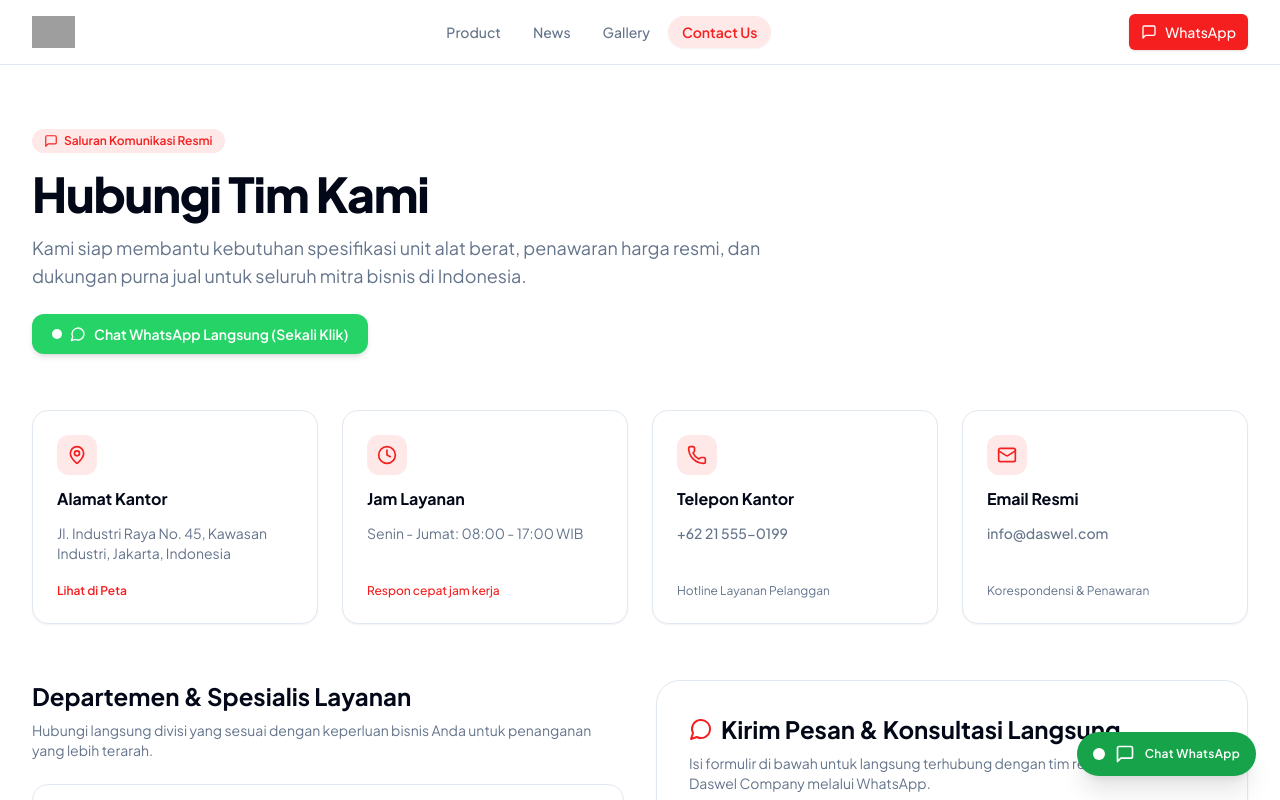
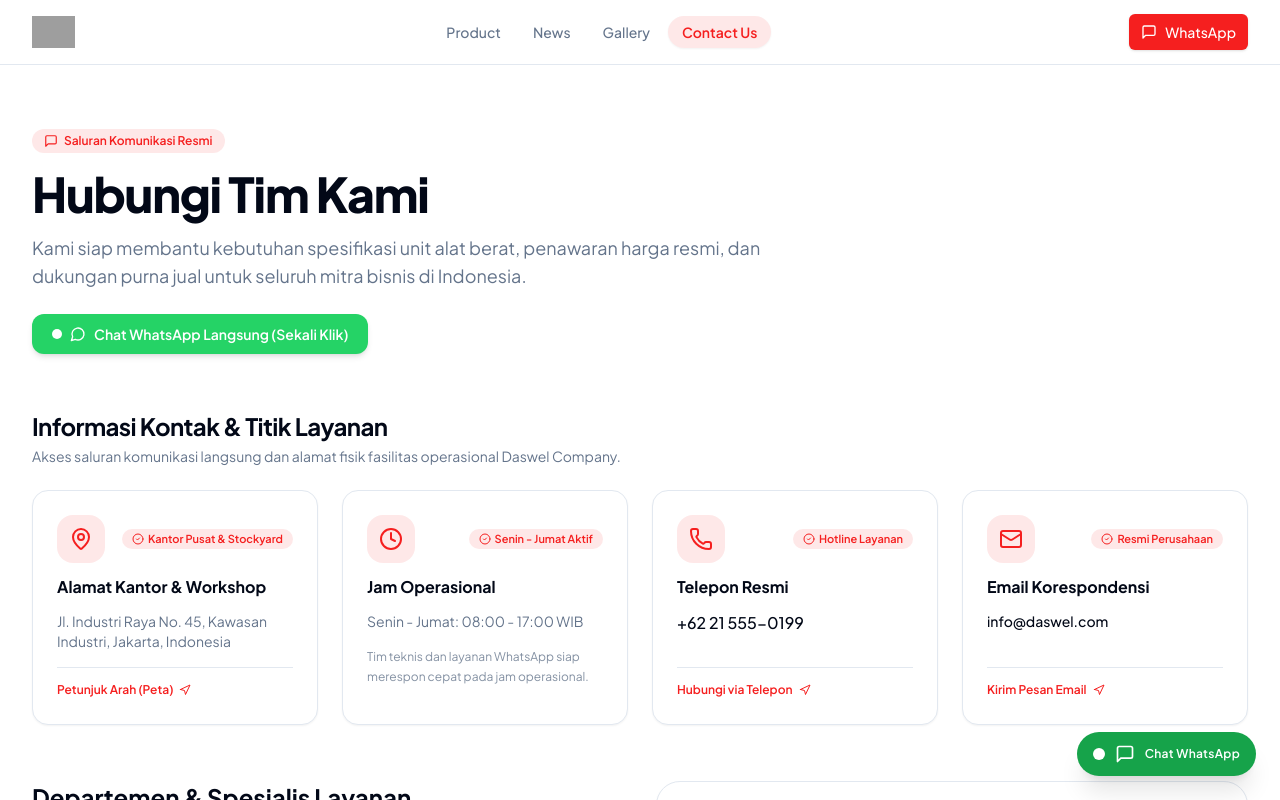
Before and after one commit to Snouzen/daswel-comp, a Next.js app: page /contact in a window 1280 px wide. Shown: the top 800 px of the page. Built offline with nearby package versions, Linux system fonts and the light colour scheme; grey boxes are pictures that could not be loaded.

Commit message:
feat(contact): build modular ContactInfoSection component

```diff
--- a/app/contact/page.tsx
+++ b/app/contact/page.tsx
@@ -2,6 +2,7 @@ import type { Metadata } from "next";
 import { companyData } from "@/data/company";
 import { contactDepartments, quickInquiries } from "@/data/contact";
 import { ContactForm } from "@/components/contact/contact-form";
+import { ContactInfoSection } from "@/components/contact/contact-info-section";
 import { WhatsAppClickButton } from "@/components/contact/whatsapp-click-button";
 import { Button } from "@/components/ui/button";
 import {
@@ -105,79 +106,8 @@ export default function ContactPage() {
           </div>
         </header>
 
-        {/* Primary Contact Cards Grid */}
-        <section aria-label="Informasi Kontak Utama" className="grid grid-cols-1 sm:grid-cols-2 lg:grid-cols-4 gap-6">
-          {/* Alamat */}
-          <div className="rounded-2xl border bg-card p-6 shadow-sm space-y-3 flex flex-col justify-between">
-            <div className="space-y-3">
-              <div className="flex h-10 w-10 items-center justify-center rounded-xl bg-primary/10 text-primary">
-                <MapPin className="h-5 w-5" />
-              </div>
-              <h2 className="font-bold text-base text-foreground">Alamat Kantor</h2>
-              <p className="text-xs sm:text-sm text-muted-foreground leading-relaxed">
-                {companyData.address}
-              </p>
-            </div>
-            <a
-              href="#map-section"
-              className="text-xs font-semibold text-primary hover:underline inline-flex items-center gap-1 pt-2"
-            >
-              Lihat di Peta
-            </a>
-          </div>
-
-          {/* Jam Operasional */}
-          <div className="rounded-2xl border bg-card p-6 shadow-sm space-y-3 flex flex-col justify-between">
-            <div className="space-y-3">
-              <div className="flex h-10 w-10 items-center justify-center rounded-xl bg-primary/10 text-primary">
-                <Clock className="h-5 w-5" />
-              </div>
-              <h2 className="font-bold text-base text-foreground">Jam Layanan</h2>
-              <p className="text-xs sm:text-sm text-muted-foreground leading-relaxed">
-                {companyData.operatingHours}
-              </p>
-            </div>
-            <span className="text-xs text-primary font-medium">
-              Respon cepat jam kerja
-            </span>
-          </div>
-
-          {/* Telepon */}
-          <div className="rounded-2xl border bg-card p-6 shadow-sm space-y-3 flex flex-col justify-between">
-            <div className="space-y-3">
-              <div className="flex h-10 w-10 items-center justify-center rounded-xl bg-primary/10 text-primary">
-                <Phone className="h-5 w-5" />
-              </div>
-              <h2 className="font-bold text-base text-foreground">Telepon Kantor</h2>
-              <p className="text-xs sm:text-sm text-muted-foreground">
-                <a href={`tel:${companyData.phone}`} className="hover:text-primary transition-colors font-medium">
-                  {companyData.phone}
-                </a>
-              </p>
-            </div>
-            <span className="text-xs text-muted-foreground">
-              Hotline Layanan Pelanggan
-            </span>
-          </div>
-
-          {/* Email */}
-          <div className="rounded-2xl border bg-card p-6 shadow-sm space-y-3 flex flex-col justify-between">
-            <div className="space-y-3">
-              <div className="flex h-10 w-10 items-center justify-center rounded-xl bg-primary/10 text-primary">
-                <Mail className="h-5 w-5" />
-              </div>
-              <h2 className="font-bold text-base text-foreground">Email Resmi</h2>
-              <p className="text-xs sm:text-sm text-muted-foreground">
-                <a href={`mailto:${companyData.email}`} className="hover:text-primary transition-colors font-medium">
-                  {companyData.email}
-                </a>
-              </p>
-            </div>
-            <span className="text-xs text-muted-foreground">
-              Korespondensi & Penawaran
-            </span>
-          </div>
-        </section>
+        {/* Primary Contact Cards & Address Section */}
+        <ContactInfoSection />
 
         {/* Department Contacts & Direct Consultation Form */}
         <div className="grid grid-cols-1 lg:grid-cols-12 gap-8">
--- /dev/null
+++ b/components/contact/contact-info-section.tsx
@@ -0,0 +1,130 @@
+"use client";
+
+import { motion } from "framer-motion";
+import { companyData } from "@/data/company";
+import { MapPin, Clock, Phone, Mail, Navigation, ExternalLink, CheckCircle2 } from "lucide-react";
+
+export function ContactInfoSection() {
+  const cards = [
+    {
+      icon: <MapPin className="h-6 w-6 text-primary" />,
+      title: "Alamat Kantor & Workshop",
+      primaryText: companyData.address,
+      badge: "Kantor Pusat & Stockyard",
+      action: {
+        label: "Petunjuk Arah (Peta)",
+        href: "#map-section",
+        isExternal: false,
+      },
+    },
+    {
+      icon: <Clock className="h-6 w-6 text-primary" />,
+      title: "Jam Operasional",
+      primaryText: companyData.operatingHours,
+      badge: "Senin - Jumat Aktif",
+      subText: "Tim teknis dan layanan WhatsApp siap merespon cepat pada jam operasional.",
+    },
+    {
+      icon: <Phone className="h-6 w-6 text-primary" />,
+      title: "Telepon Resmi",
+      primaryText: companyData.phone,
+      badge: "Hotline Layanan",
+      action: {
+        label: "Hubungi via Telepon",
+        href: `tel:${companyData.phone}`,
+        isExternal: false,
+      },
+    },
+    {
+      icon: <Mail className="h-6 w-6 text-primary" />,
+      title: "Email Korespondensi",
+      primaryText: companyData.email,
+      badge: "Resmi Perusahaan",
+      action: {
+        label: "Kirim Pesan Email",
+        href: `mailto:${companyData.email}`,
+        isExternal: false,
+      },
+    },
+  ];
+
+  return (
+    <section aria-label="Informasi Kontak dan Alamat Resmi" className="space-y-6">
+      <div className="space-y-1">
+        <h2 className="text-2xl font-bold tracking-tight text-foreground">
+          Informasi Kontak & Titik Layanan
+        </h2>
+        <p className="text-sm text-muted-foreground">
+          Akses saluran komunikasi langsung dan alamat fisik fasilitas operasional {companyData.name}.
+        </p>
+      </div>
+
+      <div className="grid grid-cols-1 sm:grid-cols-2 lg:grid-cols-4 gap-6">
+        {cards.map((card, idx) => (
+          <motion.article
+            key={card.title}
+            initial={{ opacity: 0, y: 15 }}
+            whileInView={{ opacity: 1, y: 0 }}
+            viewport={{ once: true }}
+            transition={{ duration: 0.3, delay: idx * 0.05 }}
+            className="rounded-2xl border bg-card p-6 shadow-sm flex flex-col justify-between space-y-4 hover:border-primary/40 hover:shadow-md transition-all duration-300"
+          >
+            <div className="space-y-3">
+              <div className="flex items-center justify-between">
+                <div className="flex h-12 w-12 items-center justify-center rounded-2xl bg-primary/10">
+                  {card.icon}
+                </div>
+                <span className="inline-flex items-center gap-1 text-[11px] font-semibold text-primary bg-primary/10 px-2.5 py-0.5 rounded-full">
+                  <CheckCircle2 className="h-3 w-3" />
+                  {card.badge}
+                </span>
+              </div>
+
+              <h3 className="font-bold text-base text-foreground">
+                {card.title}
+              </h3>
+
+              <div className="text-xs sm:text-sm text-muted-foreground leading-relaxed">
+                {card.action && card.action.href.startsWith("tel:") ? (
+                  <a
+                    href={card.action.href}
+                    className="font-medium text-foreground hover:text-primary transition-colors text-base"
+                  >
+                    {card.primaryText}
+                  </a>
+                ) : card.action && card.action.href.startsWith("mailto:") ? (
+                  <a
+                    href={card.action.href}
+                    className="font-medium text-foreground hover:text-primary transition-colors"
+                  >
+                    {card.primaryText}
+                  </a>
+                ) : (
+                  <address className="not-italic">{card.primaryText}</address>
+                )}
+              </div>
+
+              {card.subText && (
+                <p className="text-xs text-muted-foreground/80 leading-relaxed pt-1">
+                  {card.subText}
+                </p>
+              )}
+            </div>
+
+            {card.action && (
+              <div className="pt-2 border-t">
+                <a
+                  href={card.action.href}
+                  className="inline-flex items-center gap-1.5 text-xs font-semibold text-primary hover:underline"
+                >
+                  <span>{card.action.label}</span>
+                  <Navigation className="h-3 w-3" />
+                </a>
+              </div>
+            )}
+          </motion.article>
+        ))}
+      </div>
+    </section>
+  );
+}
```
